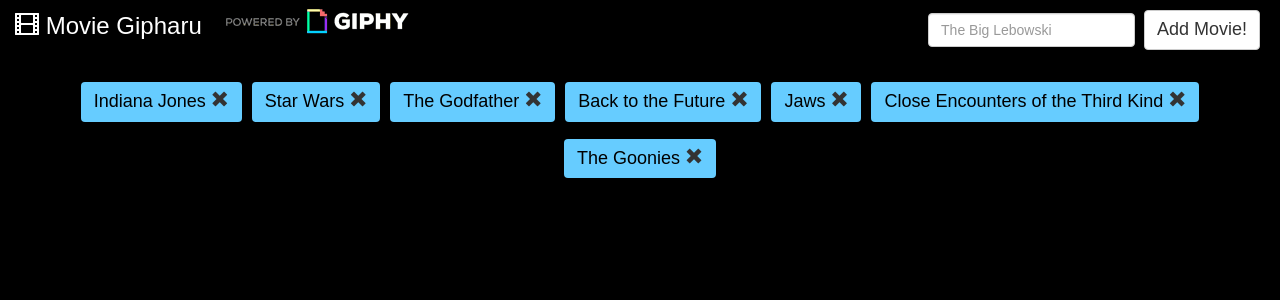
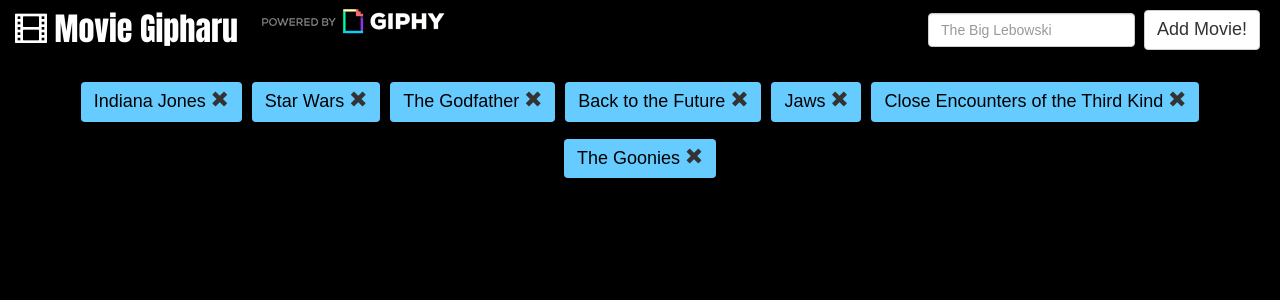
Before and after one commit to mconstanza/GiphyAPI, a PHP site: page / in a window 1280 px wide. Shown: the top 300 px of the page. Run offline with PHP 8.4, Linux system fonts and the light colour scheme; some libraries are stand-ins or nearby versions; some web fonts are replaced.

Commit message:
changed font of navbar-brand.

```diff
--- a/assets/css/style.css
+++ b/assets/css/style.css
@@ -23,12 +23,13 @@
 
 .navbar-brand {
 	padding-top: 10px;
-	font-size: 24px;
+	font-size: 32px;
 	color: #fff;
 }
 
 .navbar-default .navbar-brand {
     color: #fff;
+		font-family: 'Anton', sans-serif;
 }
 
 .navbar-default .navbar-brand:hover {
--- a/index.html
+++ b/index.html
@@ -13,6 +13,8 @@
     <link rel="stylesheet" href="https://maxcdn.bootstrapcdn.com/bootstrap/3.3.7/css/bootstrap.min.css" integrity="sha384-BVYiiSIFeK1dGmJRAkycuHAHRg32OmUcww7on3RYdg4Va+PmSTsz/K68vbdEjh4u" crossorigin="anonymous">
     <link rel="stylesheet" href="assets/css/style.css" type="text/css">
 		<link href="https://fonts.googleapis.com/css?family=Droid+Sans" rel="stylesheet">
+		<link href="https://fonts.googleapis.com/css?family=Anton" rel="stylesheet">
+
     <title>Movie Gipharu</title>
 </head>
 
```
